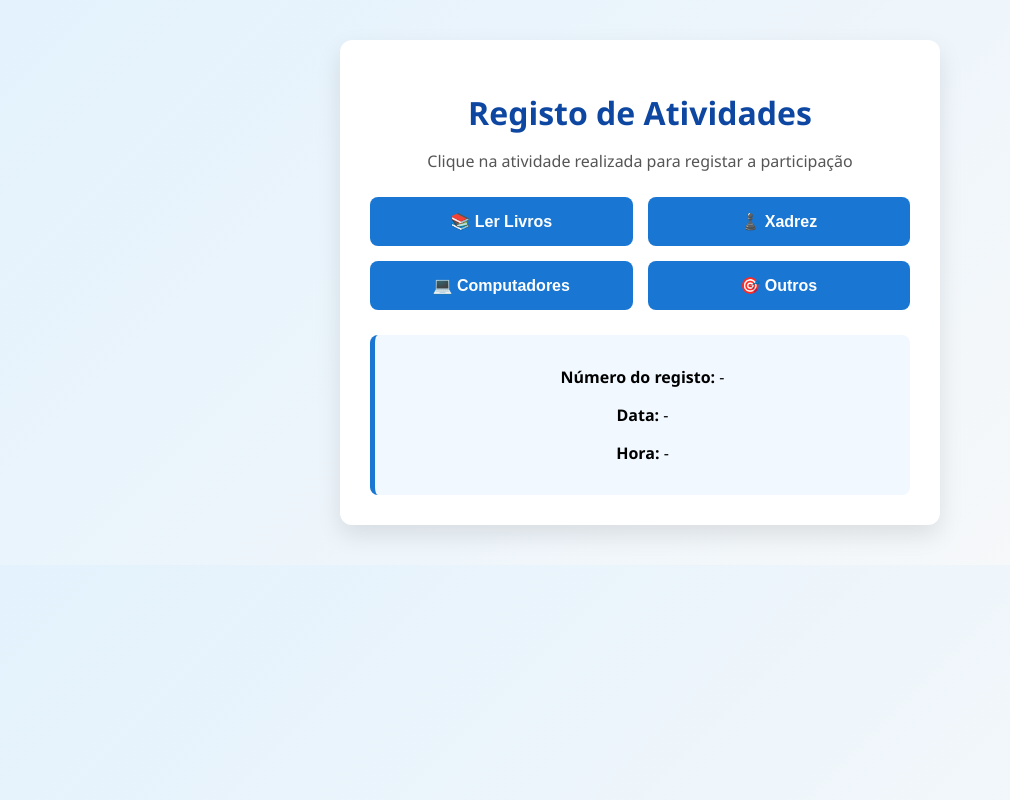
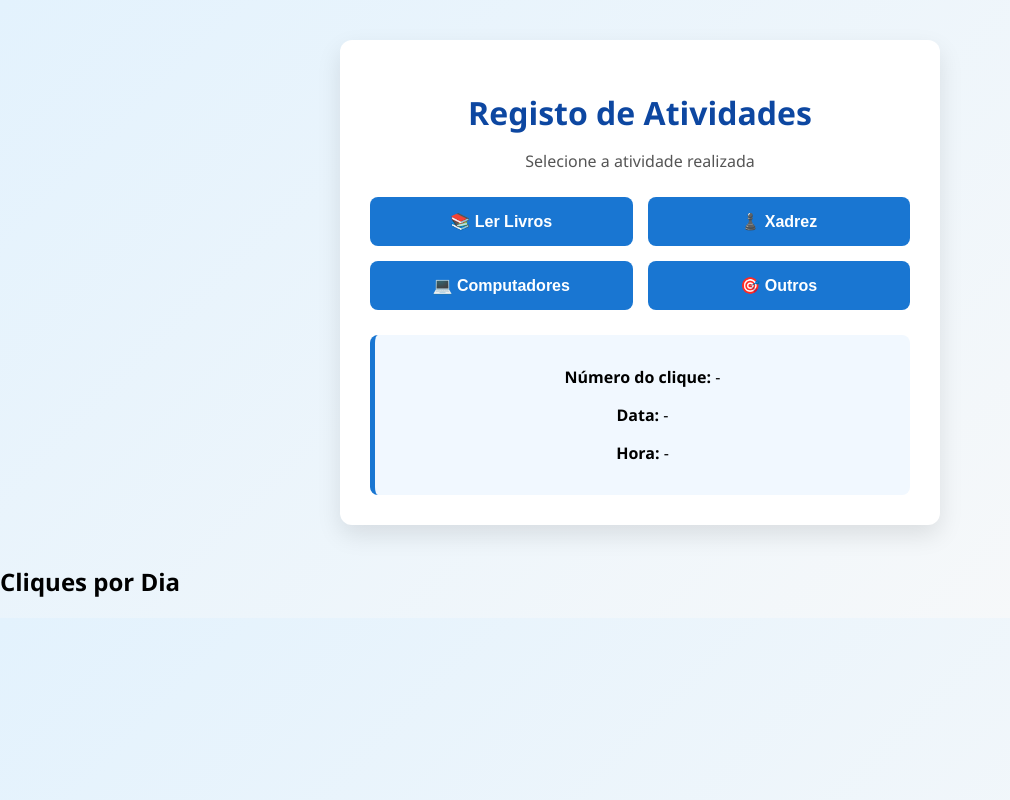
Before and after one commit to tomascarreira986-hash/registo-cliques, a Flask app: page / in a window 1280 px wide. Shown: the whole page, without its empty margins (0-1010 px from the left). Run offline with Flask 3, Linux system fonts and the light colour scheme.

Commit message:
index.html

```diff
--- a/templates/index.html
+++ b/templates/index.html
@@ -2,17 +2,17 @@
 <html lang="pt">
 <head>
     <meta charset="UTF-8">
-    <title>Atividades da Escola</title>
+    <title>Registo de Atividades</title>
     <link rel="stylesheet" href="/static/style.css">
     <meta name="viewport" content="width=device-width, initial-scale=1.0">
 </head>
 <body>
 
+<div class="layout">
+
     <div class="container">
         <h1>Registo de Atividades</h1>
-        <p class="subtitulo">
-            Clique na atividade realizada para registar a participação
-        </p>
+        <p class="subtitulo">Selecione a atividade realizada</p>
 
         <div class="botoes">
             <button onclick="registarClique('Ler Livros')">📚 Ler Livros</button>
@@ -22,12 +22,19 @@
         </div>
 
         <div id="resultado" class="resultado">
-            <p><strong>Número do registo:</strong> -</p>
+            <p><strong>Número do clique:</strong> -</p>
             <p><strong>Data:</strong> -</p>
             <p><strong>Hora:</strong> -</p>
         </div>
     </div>
 
-    <script src="/static/script.js"></script>
+    <div class="sidebar">
+        <h2>Cliques por Dia</h2>
+        <ul id="listaDias"></ul>
+    </div>
+
+</div>
+
+<script src="/static/script.js"></script>
 </body>
 </html>
```
